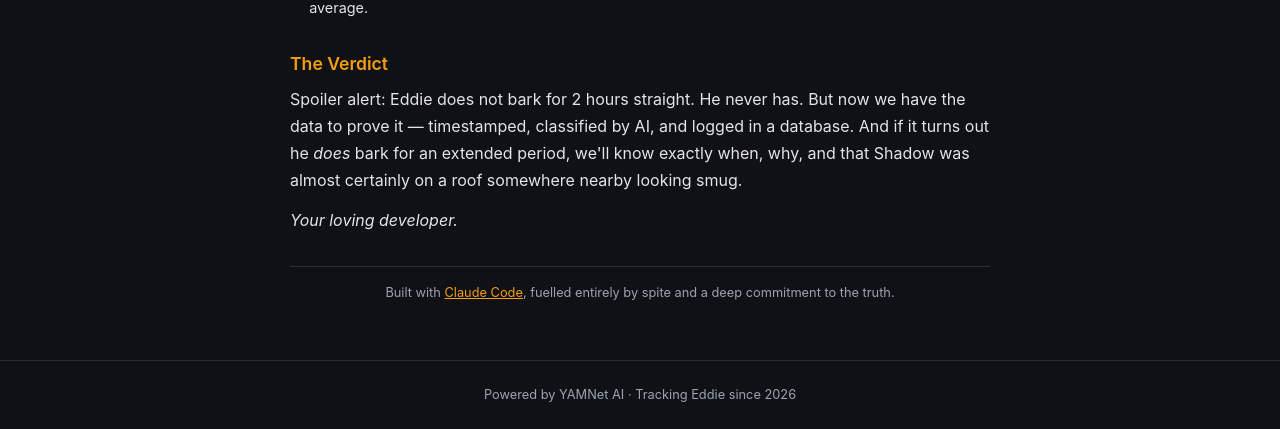
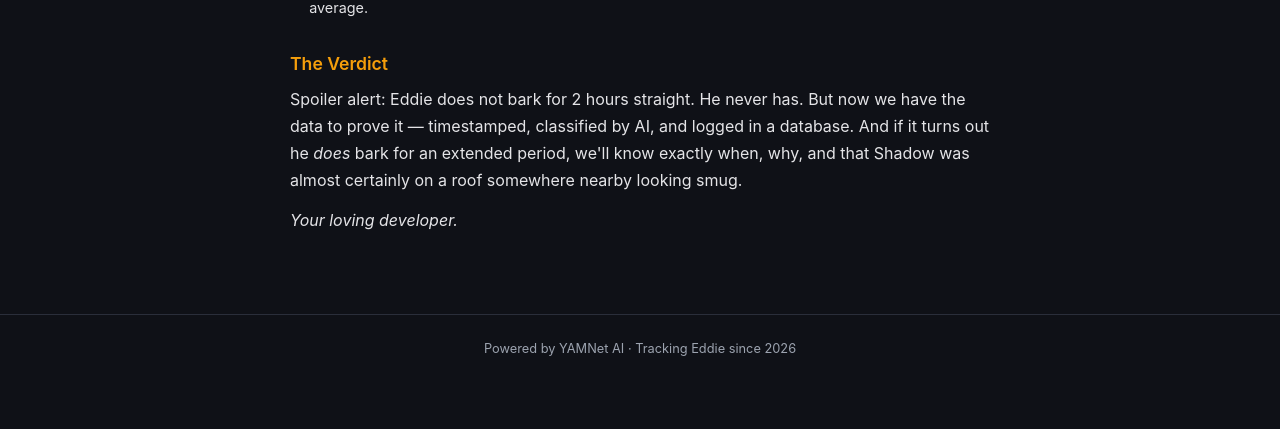
Before and after one commit to cjmuldoon/barkup, a Python web app: template src/barkup/web/templates/about.html in a window 1280 px wide. Shown: the part 2424-2853 px from the top of the page. After the commit the page ends 2780 px from the top, so only its background shows below. Run offline with Jinja, Linux system fonts and the light colour scheme; the template is opened without the code that fills it, so the values that code supplies are empty.

Commit message:
Remove Claude Code attribution from about page

```diff
--- a/src/barkup/web/templates/about.html
+++ b/src/barkup/web/templates/about.html
@@ -73,9 +73,5 @@
     <p class="about-signoff">Your loving developer.</p>
 </div>
 
-<div class="about-footer-note">
-    <p>Built with <a href="https://claude.com/claude-code" target="_blank" rel="noopener">Claude Code</a>, fuelled entirely by spite and a deep commitment to the truth.</p>
-</div>
-
 </div>
 {% endblock %}
```
